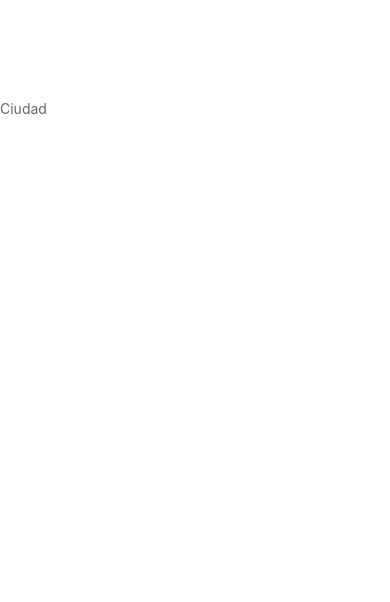
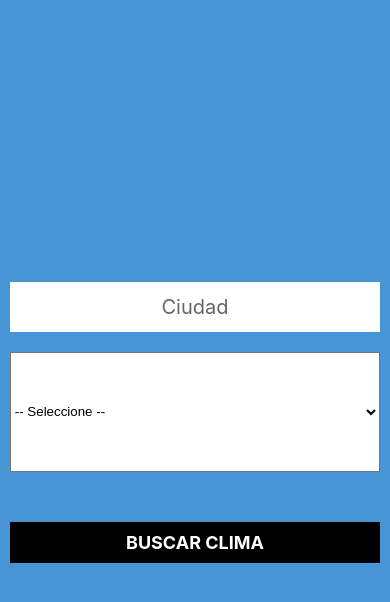
Before and after one commit to argi47/clima-react-native, a React Native app: screen / in a window 390 px wide. Shown: the top 602 px of the page. Built offline with nearby package versions, Linux system fonts and the light colour scheme.

Commit message:
mejoras formulario

```diff
--- a/App.tsx
+++ b/App.tsx
@@ -1,7 +1,8 @@
 import React from 'react'
 import {
-  Text,
   View,
+  TouchableWithoutFeedback,
+  Keyboard
 } from 'react-native'
 import { classes } from './AppClasses'
 import Formulario from './src/components/Formulario/Formulario.tsx'
@@ -10,7 +11,15 @@ const App = () => {
 
   return (
     <>
-      <Formulario />
+      <TouchableWithoutFeedback
+        onPress={() => Keyboard.dismiss()}
+      >
+        <View style={classes.app}>
+          <View style={classes.contenido}>
+            <Formulario />
+          </View>
+        </View>
+      </TouchableWithoutFeedback>
     </>
   )
 }
--- a/AppClasses.ts
+++ b/AppClasses.ts
@@ -1,5 +1,12 @@
 import { StyleSheet } from 'react-native'
 
 export const classes = StyleSheet.create({
-
+  app: {
+    flex: 1,
+    backgroundColor: 'rgb(71, 149, 212)',
+    justifyContent: 'center'
+  },
+  contenido: {
+    marginHorizontal: '2.5%'
+  }
 })
--- a/package.json
+++ b/package.json
@@ -10,6 +10,7 @@
     "test": "jest"
   },
   "dependencies": {
+    "@react-native-picker/picker": "^2.6.1",
     "react": "18.2.0",
     "react-native": "0.73.5"
   },
--- a/src/components/Formulario/Formulario.ts
+++ b/src/components/Formulario/Formulario.ts
@@ -1,7 +1,29 @@
 import { StyleSheet } from 'react-native'
 
 export const classes = StyleSheet.create({
-  formulario: {
-    marginTop: 100
+  input: {
+    padding: 10,
+    height: 50,
+    backgroundColor: '#FFF',
+    fontSize: 20,
+    marginBottom: 20,
+    textAlign: 'center'
+  },
+  picker: {
+    height: 120,
+    backgroundColor: '#FFF'
+  },
+  btnBuscar: {
+    marginTop: 50,
+    backgroundColor: '#000',
+    padding: 10,
+    justifyContent: 'center'
+  },
+  textoBuscar: {
+    color: '#FFF',
+    fontWeight: 'bold',
+    textTransform: 'uppercase',
+    textAlign: 'center',
+    fontSize: 18
   }
 })
--- a/src/components/Formulario/Formulario.tsx
+++ b/src/components/Formulario/Formulario.tsx
@@ -1,21 +1,44 @@
 import React from 'react'
 import {
   View,
-  TextInput
+  TextInput,
+  Pressable,
+  Text
 } from 'react-native'
 import { classes } from './Formulario'
+import { Picker } from '@react-native-picker/picker'
 
 const Formulario = () => {
 
   return (
     <>
-      <View style={classes.formulario}>
+      <View>
         <View>
           <TextInput
+            style={classes.input}
             placeholder='Ciudad'
             placeholderTextColor='#666'
           />
         </View>
+        <View>
+          <Picker
+            style={classes.picker}
+          >
+            <Picker.Item label='-- Seleccione --' value='' />
+            <Picker.Item label='España' value='ES' />
+            <Picker.Item label='Estados Unidos' value='US' />
+            <Picker.Item label='México' value='MX' />
+            <Picker.Item label='Argentina' value='AR' />
+            <Picker.Item label='Colombia' value='CO' />
+            <Picker.Item label='Costa Rica' value='CR' />
+            <Picker.Item label='Perú' value='PE' />
+          </Picker>
+        </View>
+        <Pressable>
+          <View style={classes.btnBuscar}>
+            <Text style={classes.textoBuscar}>Buscar Clima</Text>
+          </View>
+        </Pressable>
       </View>
     </>
   )
```
Also changed, not shown: 49 other files (tests, documents, lock files or other folders).
